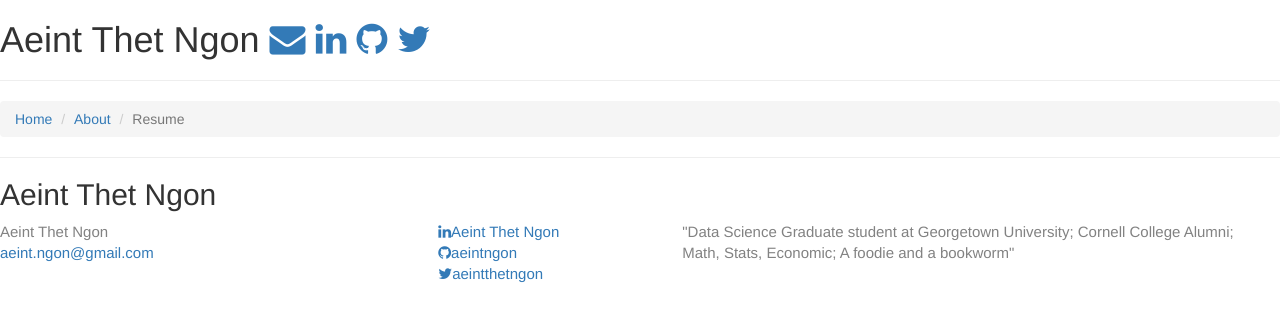
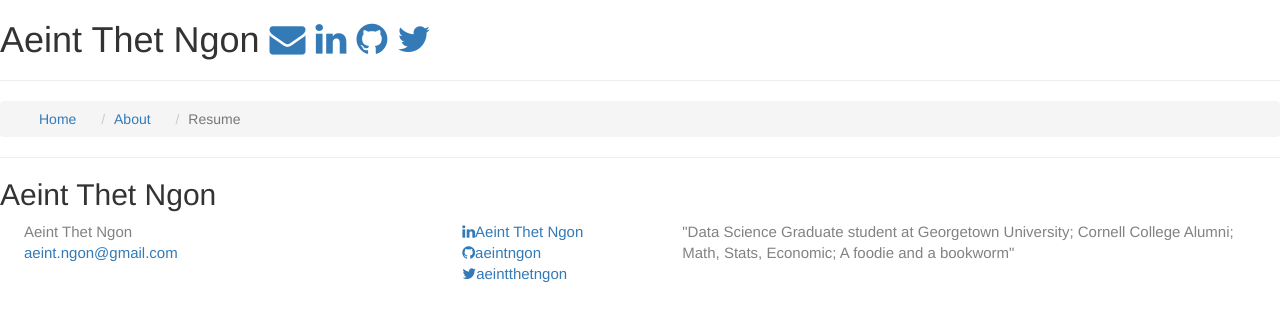
Before and after one commit to aeintngon/old-webpage, a Jekyll site: the page built from index.md, in a window 1280 px wide. Shown: the top 321 px of the page. Built offline with Jekyll 4.4.1, drawn with Linux system fonts in a browser that asks for light colours; nearby versions of some CDN libraries; our own code applies the rules of GitHub Pages for plain Markdown files.

Commit message:
Update styles.css

```diff
--- a/CSS/styles.css
+++ b/CSS/styles.css
@@ -3,6 +3,17 @@
     padding: 0;
     margin: 0;
 }
+
+li {
+    padding-left: 16px;
+}
+
+li:before {
+    content: ""; /* Insert content that looks like bullets */
+    padding-right: 8px;
+    color: blue; /* Or a color you prefer */
+}
+
 .footer-col-wrapper {
     font-size: 15px;
     color: #828282;
```
